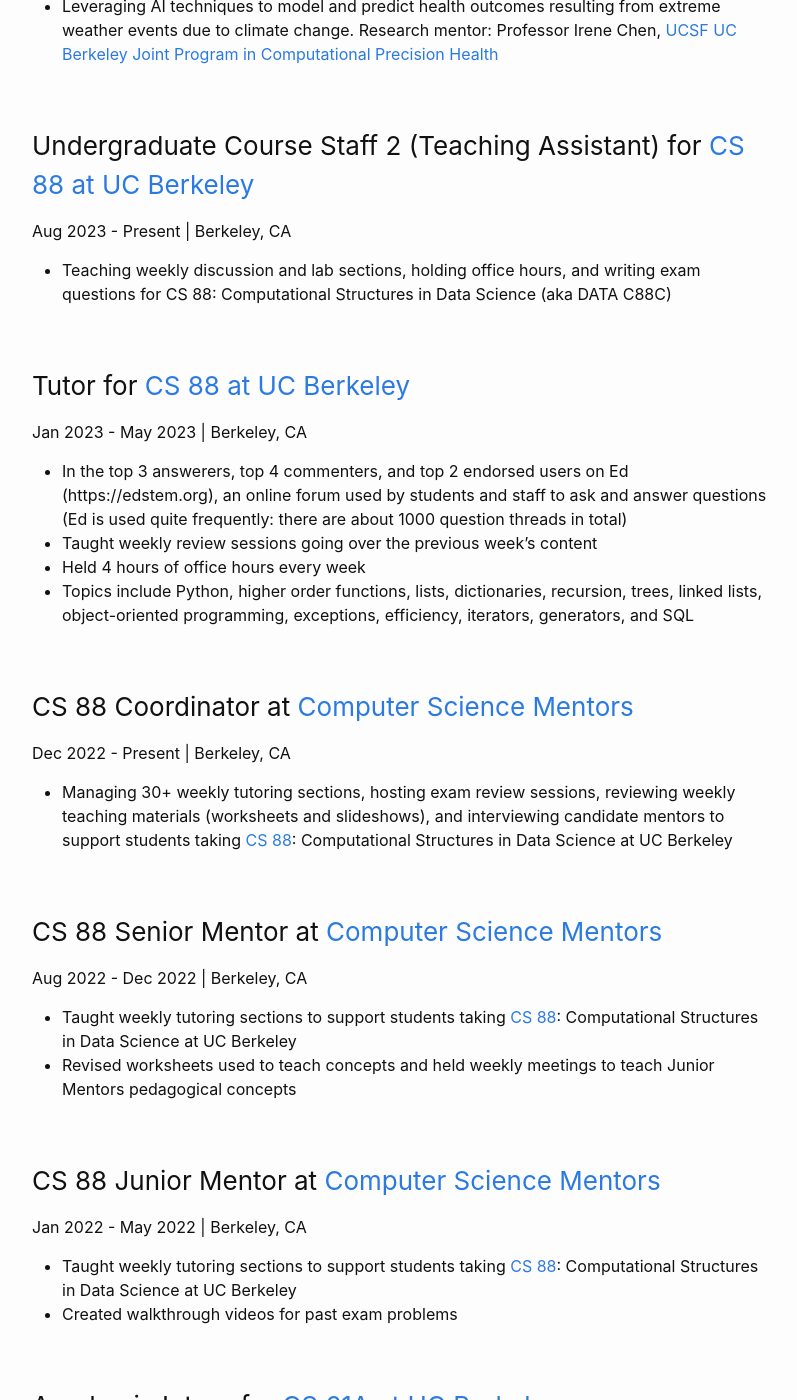
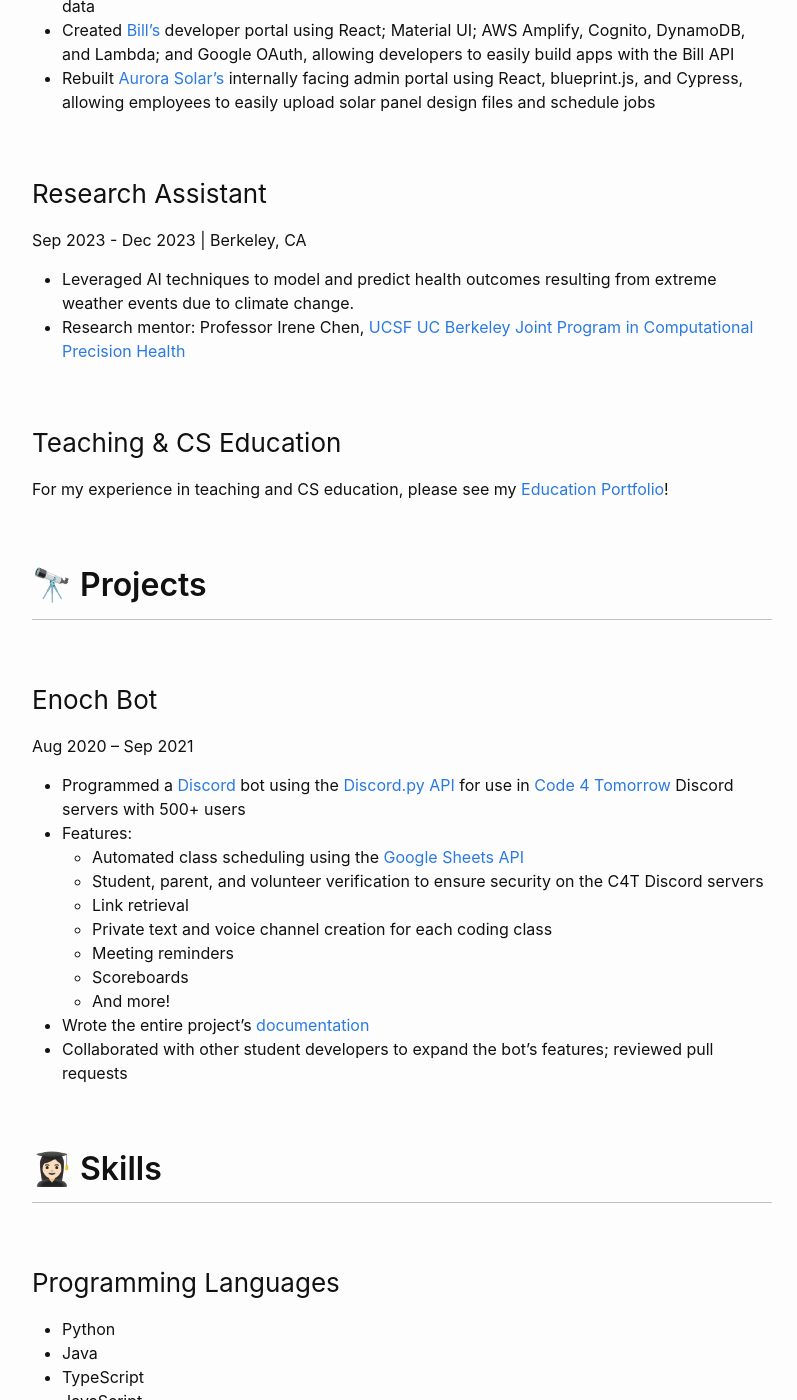
Before and after one commit to phrdang/phrdang.github.io, a Jekyll site: the page built from about.md, in a window 1280 px wide and 1400 px high, scrolled down 3353 px. Shown: the whole window, without its empty margins (238-1035 px from the left). Built offline with Jekyll 4.4.1, drawn with Linux system fonts in a browser that asks for light colours; some of the changed text lies outside the part shown.

Commit message:
Update about page

```diff
--- a/about.md
+++ b/about.md
@@ -17,7 +17,7 @@
 
 Pronouns: she/her
 
-Hey there! I'm a service-minded student dedicated to academic excellence. In my free time, I like to play guitar, read fiction novels, and nerd out about the Marvel Cinematic Universe.
+Hey there! I'm a service-minded student dedicated to academic excellence. In my free time, I like to play guitar, read fiction novels, and nerd out.
 
 **For my work in the CS education field, check out my [Education Portfolio](/ed-portfolio.md)!**
 
@@ -92,61 +100,16 @@
 - Rebuilt [Aurora Solar’s](https://aurorasolar.com) internally facing admin portal using React, blueprint.js, and Cypress, allowing employees to easily upload solar panel design files and schedule jobs
 
 ### Research Assistant
-Sep 2023 - Present | Berkeley, CA
+Sep 2023 - Dec 2023 | Berkeley, CA
 
-- Leveraging AI techniques to model and predict health outcomes resulting from extreme weather events due to climate change. Research mentor: Professor Irene Chen, [UCSF UC Berkeley Joint Program in Computational Precision Health](https://computationalhealth.berkeley.edu/)
+- Leveraged AI techniques to model and predict health outcomes resulting from extreme weather events due to climate change.
+- Research mentor: Professor Irene Chen, [UCSF UC Berkeley Joint Program in Computational Precision Health](https://computationalhealth.berkeley.edu/)
 
-### Undergraduate Course Staff 2 (Teaching Assistant) for [CS 88 at UC Berkeley](https://c88c.org)
-Aug 2023 - Present | Berkeley, CA
+### Teaching & CS Education
 
-- Teaching weekly discussion and lab sections, holding office hours, and writing exam questions for CS 88:
-Computational Structures in Data Science (aka DATA C88C)
+For my experience in teaching and CS education, please see my [Education Portfolio](/ed-portfolio.md)!
 
-### Tutor for [CS 88 at UC Berkeley](https://c88c.org)
-Jan 2023 - May 2023 | Berkeley, CA
-
-- In the top 3 answerers, top 4 commenters, and top 2 endorsed users on Ed (https://edstem.org), an online forum used by students and staff to ask and answer questions (Ed is used quite frequently: there are about 1000 question threads in total)
-- Taught weekly review sessions going over the previous week's content
-- Held 4 hours of office hours every week
-- Topics include Python, higher order functions, lists, dictionaries, recursion, trees, linked lists, object-oriented programming, exceptions, efficiency, iterators, generators, and SQL
-
-### CS 88 Coordinator at [Computer Science Mentors](https://csmentors.berkeley.edu)
-Dec 2022 - Present | Berkeley, CA
-
-- Managing 30+ weekly tutoring sections, hosting exam review sessions, reviewing weekly teaching materials (worksheets and slideshows), and interviewing candidate mentors to support students taking [CS 88](https://c88c.org): Computational Structures in Data Science at UC Berkeley
-
-### CS 88 Senior Mentor at [Computer Science Mentors](https://csmentors.berkeley.edu)
-Aug 2022 - Dec 2022 | Berkeley, CA
-
-- Taught weekly tutoring sections to support students taking [CS 88](https://c88c.org): Computational Structures in Data Science at UC Berkeley
-- Revised worksheets used to teach concepts and held weekly meetings to teach Junior Mentors pedagogical concepts
-
-### CS 88 Junior Mentor at [Computer Science Mentors](https://csmentors.berkeley.edu)
-Jan 2022 - May 2022 | Berkeley, CA
-
-- Taught weekly tutoring sections to support students taking [CS 88](https://c88c.org): Computational Structures in Data Science at UC Berkeley
-- Created walkthrough videos for past exam problems
-
-### Academic Intern for [CS 61A at UC Berkeley](https://cs61a.org)
-Jan 2022 - May 2022 | Berkeley, CA
-
-- Answered student questions during weekly lab sections for CS 61A: Structure and Interpretation of Computer Programs
-- Topics covered include Python, control, loops, higher order functions, lists, dictionaries, recursion, trees, linked lists, object-oriented programming, exceptions, efficiency, iterators, generators, SQL, Scheme, interpreters, regular expressions, and Backus-Naur Form
-
-### Mentor & Former Vice President at [Code 4 Tomorrow](https://code4tomorrow.org)
-Apr 2020 - Aug 2021 | Remote
-
-- Created Java, Python, and HTML/CSS [curricula](https://code4tomorrow.org/courses); taught beginner and advanced Python courses
-- Set up continuous integration on C4T’s [GitHub repositories](https://github.com/code4tomorrow)
-- Coordinated team of 130+ volunteers to provide 180+ free virtual coding classes and events, reaching 1100+ students
-
-*Learn more about Code 4 Tomorrow*
-
-- [GitHub](https://github.com/code4tomorrow)
-- General Email: [hello@code4tomorrow.org](mailto:hello@code4tomorrow.org)
-- Personal Email: [rebeccad@code4tomorrow.org](mailto:rebeccad@code4tomorrow.org)
-
-### Co-Captain at [FTC 9656 Omega](https://omegarobotics.wordpress.com) ([*FIRST* Tech Challenge](https://www.firstinspires.org/robotics/ftc))
+<!-- ### Co-Captain at [FTC 9656 Omega](https://omegarobotics.wordpress.com) ([*FIRST* Tech Challenge](https://www.firstinspires.org/robotics/ftc))
 Aug 2018 – Feb 2021 | San Jose, CA
 
 - [Programmed](https://github.com/omega9656) the robot to accomplish autonomous and remotely controlled tasks to score points
@@ -158,7 +121,7 @@
 
 - [GitHub](https://github.com/omega9656)
 - [Sponsor Omega](https://bit.ly/sponsoromega)
-- Email: [ftc9656omega@gmail.com](mailto:ftc9656omega@gmail.com)
+- Email: [ftc9656omega@gmail.com](mailto:ftc9656omega@gmail.com) -->
 
 ## 🔭 Projects
 
@@ -177,11 +140,11 @@
 - Wrote the entire project’s [documentation](https://enoch.code4tomorrow.org)
 - Collaborated with other student developers to expand the bot’s features; reviewed pull requests
 
-### Psyber
+<!-- ### Psyber
 Jan 2019
 
 - A [website](https://phrdang.github.io/pixelhacks3/) to teach teach cybersecurity including a cybersecurity quiz, Caesar cipher, and informational articles
-- Won Best Beginner Hack at [PixelHacks III](https://devpost.com/software/psyber)
+- Won Best Beginner Hack at [PixelHacks III](https://devpost.com/software/psyber) -->
 
 ## 👩🏻‍🎓 Skills
 
```
Also changed, not shown: other parts of about.md (+10 -2 lines).
